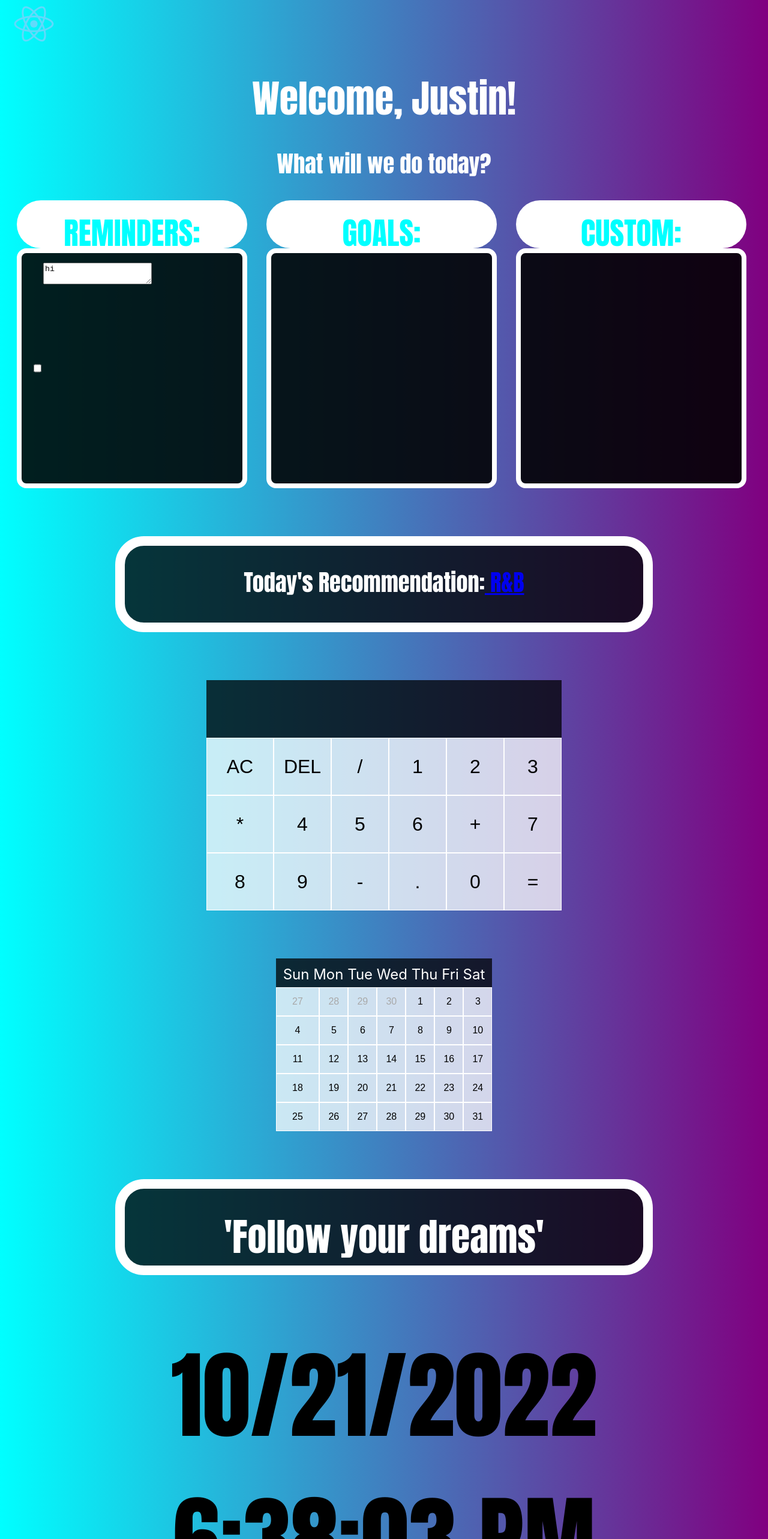
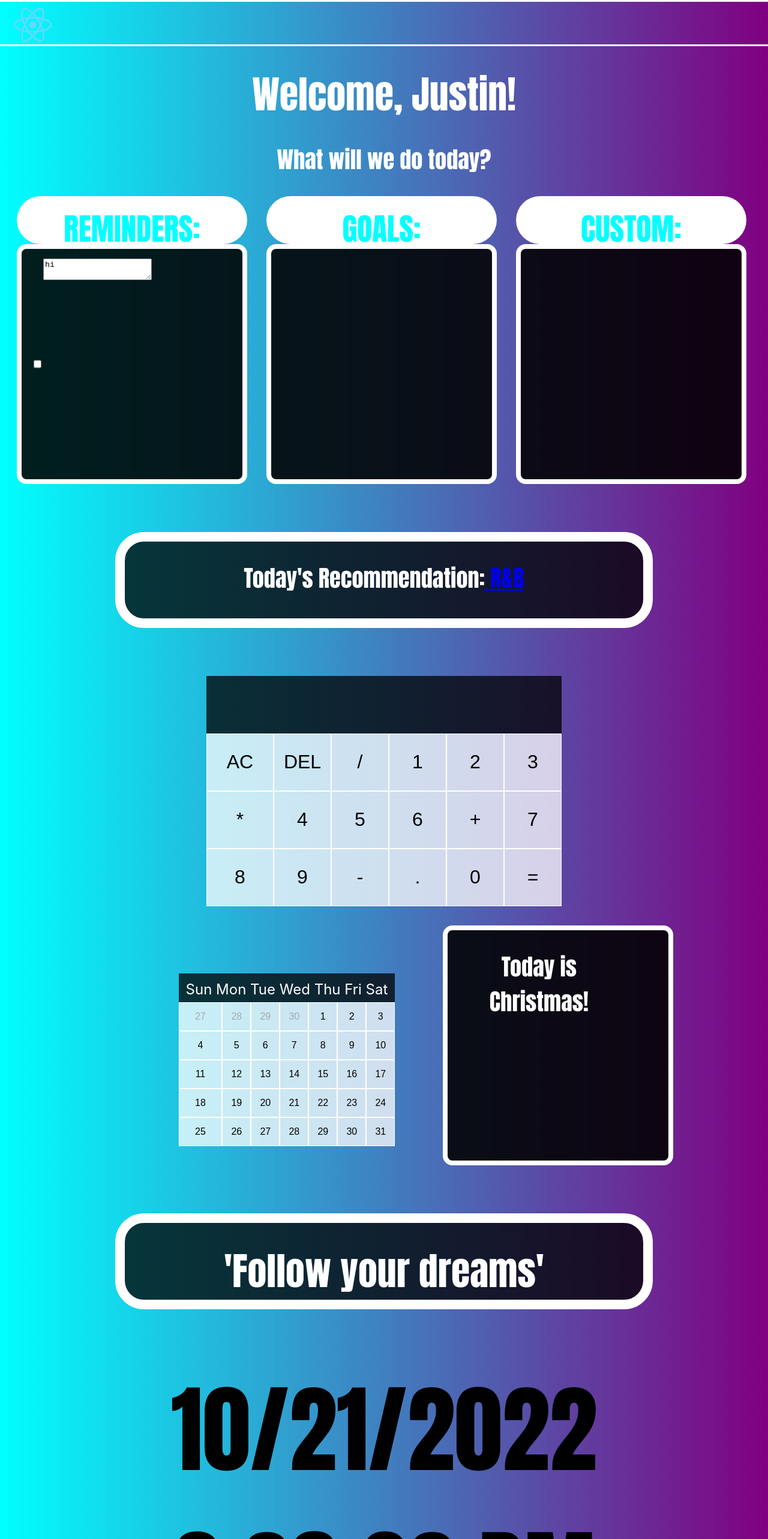
Before and after one commit to JKNguyen13/MyWebsite, a React (Create React App) app in the folder website-project/: page / in a window 1280 px wide. Shown: the top 2566 px of the page at 60% size. Built offline with nearby package versions, Linux system fonts and the light colour scheme.

Commit message:
Added NavBar Layout & National Days/Holidays (11/19/22)

```diff
--- a/website-project/src/App.js
+++ b/website-project/src/App.js
@@ -26,6 +26,8 @@ const randomGenre = [" Rock", " Pop", " Hip hop", " R&B"]
 const yes = ["'Don't look back.'", "'You are not a mistake.'", "'You are amazing.'", "'Follow your dreams'"]
 const randNum = Math.floor(Math.random() * 4)
 const texts = ["hi"]
+const specialDay = ["National Donut Day", "Valentine's Day", "National Bestfriend Day", "Christmas"]
+const dayDetails = ["Celebrated in the United States and in some other countries, National Donut Day is on the first Friday of June of each year, succeeding the doughnut event created by The Salvation Army in Chicago in 1938 to honor those of their members who served doughnuts to soldiers during World War I."]
 
 function App() {
 
@@ -38,7 +40,9 @@ function App() {
     <div className="App">
 
       <header className="App-header">
-        <img src={logo} className="App-logo" alt="logo" />
+        <div className="NavBar">
+          <img src={logo} className="App-logo" alt="logo" />
+        </div>
 
         <div className = "welcomeText">Welcome, {ownerName}!</div>
         <div className="followUpText">What will we do today?</div>
@@ -136,6 +140,11 @@ function App() {
           <button>31</button>
         </div>
 
+        <div className="todayIs">
+          <div className="text">Today is {specialDay[randNum]}!</div>
+          <div className="dayDetails">{dayDetails[randNum]}</div>
+        </div>
+
         <div className = "quotesBox">
         <div className = "quotes">{yes[randNum]}</div>
         </div>
--- a/website-project/src/styles.css
+++ b/website-project/src/styles.css
@@ -2,8 +2,20 @@
     box-sizing: border-box;
 }
 
+.NavBar{
+    justify-content: left; /* Put's everything that's in the div (the image) in the center of the parent*/
+    display: flex;
+    width:auto;
+    height: 6vw;
+    background-color: linear-gradient(to left, rgb(58, 1, 58), rgb(0, 45, 45));
+    border-top:solid;
+    border-top-color: white;
+    border-bottom:solid;
+    border-bottom-color: white;
+}
+
 .App-logo {
-    height: 10vmin;
+    height: 6vw;
     pointer-events: none;
   }
 
@@ -107,9 +119,11 @@ background: linear-gradient(to left, purple, cyan);
 .calendar{
     display: grid;
     margin: 5rem;
-    justify-content: center;
+    justify-content: flex;
     grid-template-rows: repeat(6,3rem);
     grid-template-columns: minmax(3rem, auto) repeat(6, 3rem);
+    float: left;
+    padding-left: 17vw;
 }
 
 .calendar > button{
@@ -149,6 +163,41 @@ background: linear-gradient(to left, purple, cyan);
 }
 #fourth{
     color: darkgrey;
+}
+
+.todayIs{
+    justify-content: flex;
+    display:flex;
+    width: 30%;
+    height: 400px;
+    border: solid;
+    border-width: .5rem;
+    border-color: white;
+    border-radius: 1rem;
+    margin: 0;
+    padding: 0;
+    background-color: rgba(0, 0, 0, 0.876);
+}
+
+.todayIs .text{
+    text-align:center;
+    font-size: 3vw;
+    font-family:Impact, Haettenschweiler, 'Arial Narrow Bold', sans-serif;
+    margin: 2rem;
+    color: white;
+    top: 50%;
+    left: 50%;
+    float:left;
+}
+
+.todayIs .dayDetails{
+    text-align:start;
+    font-size: 1vw;
+    font-family:Impact, Haettenschweiler, 'Arial Narrow Bold', sans-serif;
+    margin: 2rem;
+    color: white;
+    top: 50%;
+    left: 50%;
 }
 
 .reminders{
```
